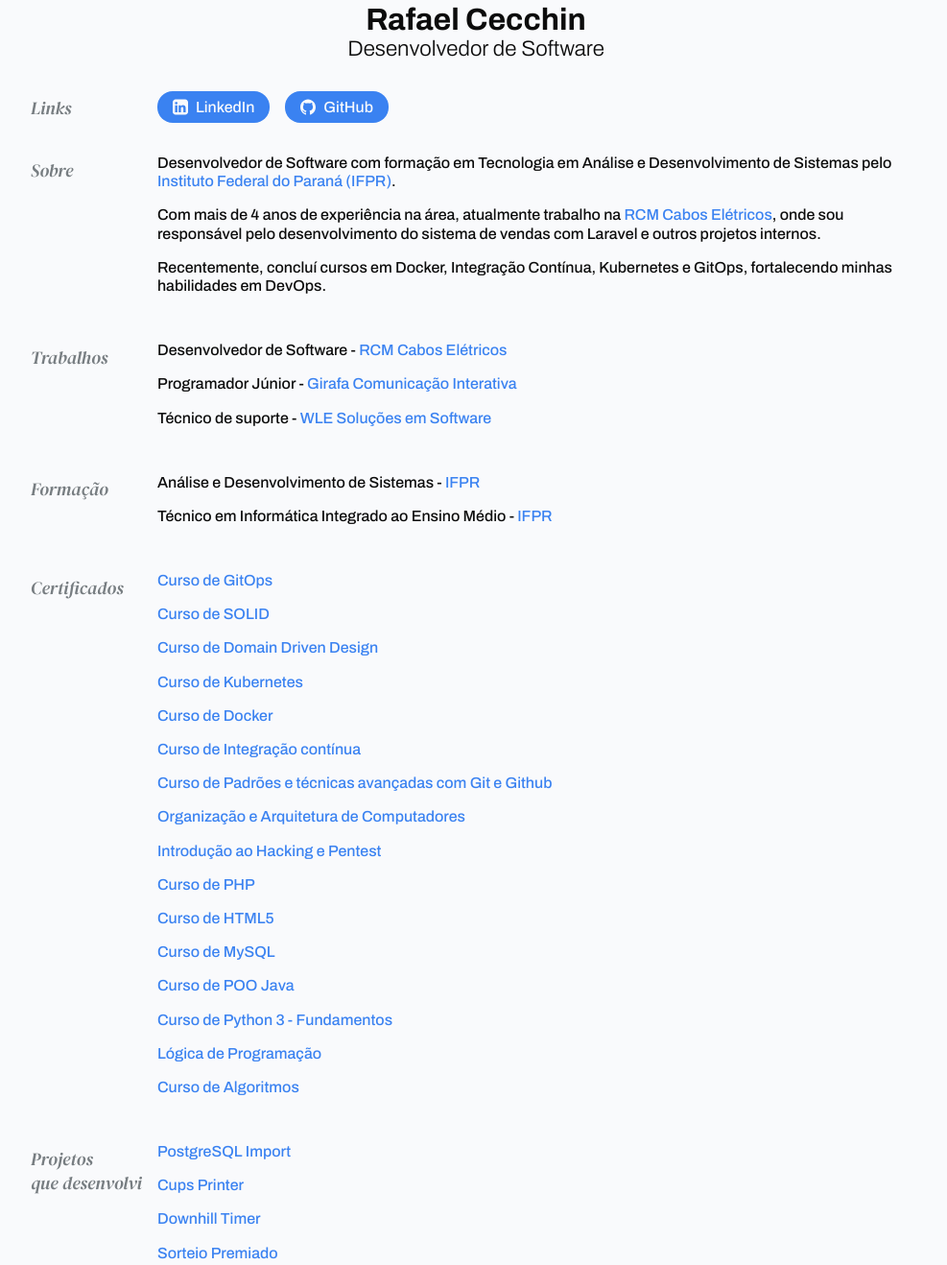
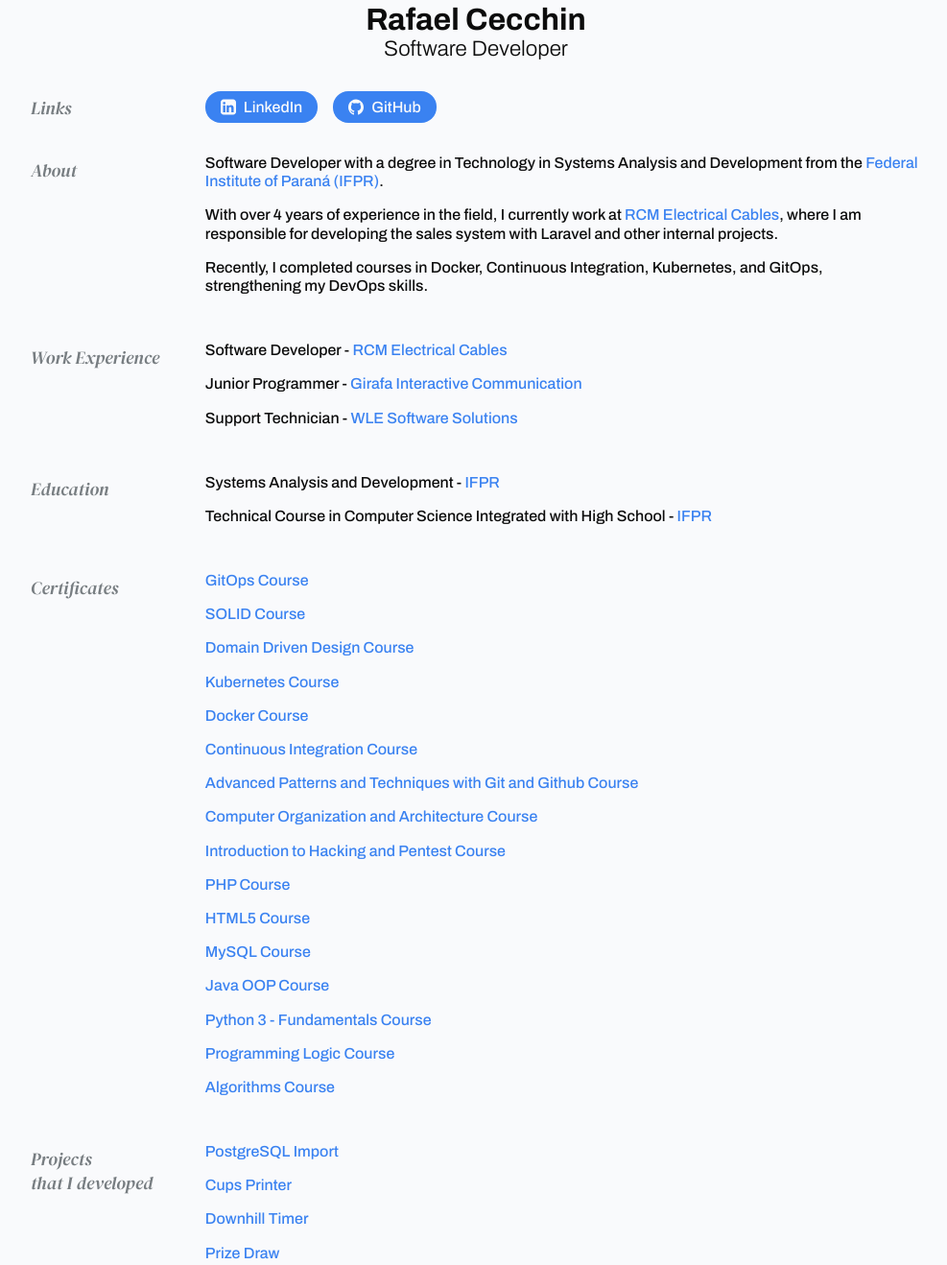
Before and after one commit to RafaelCecchin/website-resume, a plain HTML site: page index.html in a window 1280 px wide. Shown: the part 29-1347 px from the top of the page at 96% size, without its empty margins (144-1131 px from the left). Drawn offline with Linux system fonts and the light colour scheme.

Commit message:
feat: update html lang

```diff
--- a/index.html
+++ b/index.html
@@ -1,5 +1,5 @@
 <!DOCTYPE html>
-<html lang="pt-BR">
+<html lang="en">
     <head>
         <meta charset="UTF-8">
         <meta name="viewport" content="width=device-width, initial-scale=1.0">
@@ -13,20 +13,20 @@
         <link href="https://fonts.googleapis.com/css2?family=DM+Serif+Display:ital@0;1&display=swap" rel="stylesheet">
 
         <!-- Open Graph tags -->
-        <meta property="og:title" content="Rafael Cecchin - Desenvolvedor de Software">
+        <meta property="og:title" content="Rafael Cecchin - Software Developer">
         <meta property="og:type" content="website">
         <meta property="og:url" content="https://www.rafaelcecchin.com.br/">
         <meta property="og:image" content="https://www.rafaelcecchin.com.br/assets/img/rafael-cecchin-og.jpg">
-        <meta property="og:description" content="Desenvolvedor de Software com formação em Tecnologia em Análise e Desenvolvimento de Sistemas pelo Instituto Federal do Paraná (IFPR).">
+        <meta property="og:description" content="Software Developer with a degree in Technology in Systems Analysis and Development from the Federal Institute of Paraná (IFPR).">
         <meta property="og:site_name" content="Dev. Rafael Cecchin">
-        <meta property="og:locale" content="pt_BR">
+        <meta property="og:locale" content="en_US">
 
         <link rel="stylesheet" href="assets/css/style.css">
     </head>
     <body>
 
         <h1 class="title">Rafael Cecchin</h1>
-        <h2 class="subtitle">Desenvolvedor de Software</h2>
+        <h2 class="subtitle">Software Developer</h2>
 
         <div class="grid">
 
@@ -47,121 +47,121 @@
                     GitHub</a>
             </div>
 
-            <h3>Sobre</h3>
+            <h3>About</h3>
             <div class="data about">
-                <p>Desenvolvedor de Software com formação em Tecnologia em Análise e Desenvolvimento de Sistemas pelo
-                <a target="_blank" href="https://ifpr.edu.br/uniao-da-vitoria/">Instituto Federal do Paraná (IFPR)</a>.</p>
+                <p>Software Developer with a degree in Technology in Systems Analysis and Development from the
+                <a target="_blank" href="https://ifpr.edu.br/uniao-da-vitoria/">Federal Institute of Paraná (IFPR)</a>.</p>
 
-                <p>Com mais de 4 anos de experiência na área, atualmente trabalho na <a target="_blank" href="https://www.rcmcaboseletricos.com.br/">RCM Cabos Elétricos</a>,
-                onde sou responsável pelo desenvolvimento do sistema de vendas com Laravel e outros projetos internos.</p>
+                <p>With over 4 years of experience in the field, I currently work at <a target="_blank" href="https://www.rcmcaboseletricos.com.br/">RCM Electrical Cables</a>,
+                where I am responsible for developing the sales system with Laravel and other internal projects.</p>
 
-                <p>Recentemente, concluí cursos em Docker, Integração Contínua, Kubernetes e GitOps,
-                fortalecendo minhas habilidades em DevOps.</p>
+                <p>Recently, I completed courses in Docker, Continuous Integration, Kubernetes, and GitOps,
+                strengthening my DevOps skills.</p>
             </div>
 
-            <h3>Trabalhos</h3>
+            <h3>Work Experience</h3>
             <div class="data work">
                 <ul>
-                    <li>Desenvolvedor de Software - <a target="_blank" href="https://www.rcmcaboseletricos.com.br/">RCM Cabos Elétricos</a></li>
-                    <li>Programador Júnior - <a target="_blank" href="https://girafacomunicacao.com.br/">Girafa Comunicação Interativa</a></li>
-                    <li>Técnico de suporte - <a target="_blank" href="https://www.wlesoft.com.br/">WLE Soluções em Software</a></li>
+                    <li>Software Developer - <a target="_blank" href="https://www.rcmcaboseletricos.com.br/">RCM Electrical Cables</a></li>
+                    <li>Junior Programmer - <a target="_blank" href="https://girafacomunicacao.com.br/">Girafa Interactive Communication</a></li>
+                    <li>Support Technician - <a target="_blank" href="https://www.wlesoft.com.br/">WLE Software Solutions</a></li>
                 </ul>
             </div>
 
-            <h3>Formação</h3>
+            <h3>Education</h3>
             <div class="data academic-education">
                 <ul>
-                    <li>Análise e Desenvolvimento de Sistemas - <a target="_blank" href="https://ifpr.edu.br/uniao-da-vitoria/">IFPR</a></li>
-                    <li>Técnico em Informática Integrado ao Ensino Médio - <a target="_blank" href="https://ifpr.edu.br/uniao-da-vitoria/">IFPR</a></li>
+                    <li>Systems Analysis and Development - <a target="_blank" href="https://ifpr.edu.br/uniao-da-vitoria/">IFPR</a></li>
+                    <li>Technical Course in Computer Science Integrated with High School - <a target="_blank" href="https://ifpr.edu.br/uniao-da-vitoria/">IFPR</a></li>
                 </ul>
             </div>
 
-            <h3>Certificados</h3>
+            <h3>Certificates</h3>
             <div class="data certificates">
                 <ul>
-                    <li><a target="_blank" href="https://fullcycle.com.br/certificado/2ef44bf1-1d73-4448-8ee3-d88677fec933/">Curso de GitOps</a></li>
-                    <li><a target="_blank" href="https://fullcycle.com.br/certificado/207aafff-00ae-42b6-b2bc-7e78f1e19793">Curso de SOLID</a></li>
-                    <li><a target="_blank" href="https://fullcycle.com.br/certificado/8614202b-9d86-4038-9401-e1dedcb5039e/">Curso de Domain Driven Design</a></li>
-                    <li><a target="_blank" href="https://fullcycle.com.br/certificado/70b53df1-61a3-4141-a258-037876b54c1a">Curso de Kubernetes</a></li>
-                    <li><a target="_blank" href="https://fullcycle.com.br/certificado/46284a14-6129-46bb-94bb-d804fb634fa3">Curso de Docker</a></li>
-                    <li><a target="_blank" href="https://fullcycle.com.br/certificado/6817ad56-9009-4627-9bb4-a3079c614035">Curso de Integração contínua</a></li>
-                    <li><a target="_blank" href="https://fullcycle.com.br/certificado/b31cbc32-faf9-41a6-b985-eec0d2263893">Curso de Padrões e técnicas avançadas com Git e Github</a></li>
-                    <li><a target="_blank" href="https://drive.google.com/file/d/1dxZHqoUsy7sMlx8Scjw5NHetdKhPsf8X/view?usp=share_link">Organização e Arquitetura de Computadores</a></li>
-                    <li><a target="_blank" href="https://drive.google.com/open?id=1BlxgRlVuEmNGb3dh5AAYHHnJEQAvZ0zs">Introdução ao Hacking e Pentest</a></li>
-                    <li><a target="_blank" href="https://drive.google.com/open?id=1bhW3yZeSAmGHA-rjvQ2trhjNcYjLpQXX">Curso de PHP</a></li>
-                    <li><a target="_blank" href="https://drive.google.com/open?id=1SI9gQLqGu_XlPGJmJ8ppnkaaGwxajpo8">Curso de HTML5</a></li>
-                    <li><a target="_blank" href="https://drive.google.com/open?id=1D3VrLsh2dOX261eb2ysaLNO4TJUOdypS">Curso de MySQL</a></li>
-                    <li><a target="_blank" href="https://drive.google.com/file/d/1s2u30tmsfVcTP9czh8jG_cwbt8Dsvlue/view?usp=drivesdk">Curso de POO Java</a></li>
-                    <li><a target="_blank" href="https://drive.google.com/file/d/1WUyokg-YNKrTGDCBgsthrcjmfNxx05Q9/view?usp=drivesdk">Curso de Python 3 - Fundamentos</a></li>
-                    <li><a target="_blank" href="https://drive.google.com/file/d/1QP5oSlCdB_2QiwAIE0iGXEpAjUdAufOi/view?usp=drivesdk">Lógica de Programação</a></li>
-                    <li><a target="_blank" href="https://drive.google.com/file/d/1b-T0kEE_4iqLTX_OycwzgjIhaI-Hl9NX/view?usp=drivesdk">Curso de Algoritmos</a></li>
+                    <li><a target="_blank" href="https://fullcycle.com.br/certificado/2ef44bf1-1d73-4448-8ee3-d88677fec933/">GitOps Course</a></li>
+                    <li><a target="_blank" href="https://fullcycle.com.br/certificado/207aafff-00ae-42b6-b2bc-7e78f1e19793">SOLID Course</a></li>
+                    <li><a target="_blank" href="https://fullcycle.com.br/certificado/8614202b-9d86-4038-9401-e1dedcb5039e/">Domain Driven Design Course</a></li>
+                    <li><a target="_blank" href="https://fullcycle.com.br/certificado/70b53df1-61a3-4141-a258-037876b54c1a">Kubernetes Course</a></li>
+                    <li><a target="_blank" href="https://fullcycle.com.br/certificado/46284a14-6129-46bb-94bb-d804fb634fa3">Docker Course</a></li>
+                    <li><a target="_blank" href="https://fullcycle.com.br/certificado/6817ad56-9009-4627-9bb4-a3079c614035">Continuous Integration Course</a></li>
+                    <li><a target="_blank" href="https://fullcycle.com.br/certificado/b31cbc32-faf9-41a6-b985-eec0d2263893">Advanced Patterns and Techniques with Git and Github Course</a></li>
+                    <li><a target="_blank" href="https://drive.google.com/file/d/1dxZHqoUsy7sMlx8Scjw5NHetdKhPsf8X/view?usp=share_link">Computer Organization and Architecture Course</a></li>
+                    <li><a target="_blank" href="https://drive.google.com/open?id=1BlxgRlVuEmNGb3dh5AAYHHnJEQAvZ0zs">Introduction to Hacking and Pentest Course</a></li>
+                    <li><a target="_blank" href="https://drive.google.com/open?id=1bhW3yZeSAmGHA-rjvQ2trhjNcYjLpQXX">PHP Course</a></li>
+                    <li><a target="_blank" href="https://drive.google.com/open?id=1SI9gQLqGu_XlPGJmJ8ppnkaaGwxajpo8">HTML5 Course</a></li>
+                    <li><a target="_blank" href="https://drive.google.com/open?id=1D3VrLsh2dOX261eb2ysaLNO4TJUOdypS">MySQL Course</a></li>
+                    <li><a target="_blank" href="https://drive.google.com/file/d/1s2u30tmsfVcTP9czh8jG_cwbt8Dsvlue/view?usp=drivesdk">Java OOP Course</a></li>
+                    <li><a target="_blank" href="https://drive.google.com/file/d/1WUyokg-YNKrTGDCBgsthrcjmfNxx05Q9/view?usp=drivesdk">Python 3 - Fundamentals Course</a></li>
+                    <li><a target="_blank" href="https://drive.google.com/file/d/1QP5oSlCdB_2QiwAIE0iGXEpAjUdAufOi/view?usp=drivesdk">Programming Logic Course</a></li>
+                    <li><a target="_blank" href="https://drive.google.com/file/d/1b-T0kEE_4iqLTX_OycwzgjIhaI-Hl9NX/view?usp=drivesdk">Algorithms Course</a></li>
                 </ul>
             </div>
 
-            <h3>Projetos <br/>que desenvolvi</h3>
+            <h3>Projects <br/>that I developed</h3>
             <div class="data projects-development">
                 <ul>
                     <ul>
                         <li><a target="_blank" href="https://github.com/RafaelCecchin/pg-import">PostgreSQL Import</a></li>
                         <li><a target="_blank" href="https://github.com/RafaelCecchin/cups-printer">Cups Printer</a></li>
                         <li><a target="_blank" href="https://github.com/RafaelCecchin/downhill-timer">Downhill Timer</a></li>
-                        <li><a target="_blank" href="https://github.com/RafaelCecchin/sorteio-premiado">Sorteio Premiado</a></li>
+                        <li><a target="_blank" href="https://github.com/RafaelCecchin/sorteio-premiado">Prize Draw</a></li>
                         <li><a target="_blank" href="https://github.com/RafaelCecchin/fakelogin">Fake Login</a></li>
-                        <li><a target="_blank" href="https://github.com/RafaelCecchin/wordpress-simpleslider">Wordpress Simpleslider</a></li>
+                        <li><a target="_blank" href="https://github.com/RafaelCecchin/wordpress-simpleslider">WordPress Simple Slider</a></li>
                         <li><a target="_blank" href="https://github.com/RafaelCecchin/google-home-page">Google Home Page</a></li>
-                        <li><a target="_blank" href="https://github.com/RafaelCecchin/wordpress-recaptchav3">Wordpress reCAPTCHA v3</a></li>
+                        <li><a target="_blank" href="https://github.com/RafaelCecchin/wordpress-recaptchav3">WordPress reCAPTCHA v3</a></li>
                         <li><a target="_blank" href="https://github.com/RafaelCecchin/bahapp">Bahapp</a></li>
                         <li><a target="_blank" href="https://github.com/RafaelCecchin/website-resume">Website Resume</a></li>
                     </ul>
                 </ul>
             </div>
 
-            <h3>Projetos <br/>que participei</h3>
+            <h3>Projects <br/>that I participated in</h3>
             <div class="data projects-participation">
                 <ul>
                     <li>
                         <a target="_blank" width="450" height="215" href="https://girafacomunicacao.com.br">
-                            <img src="assets/img/projects/girafacomunicacao.com.jpg" alt="Site da Girafa Comunicação Interativa">
+                            <img src="assets/img/projects/girafacomunicacao.com.jpg" alt="Girafa Comunicação Interativa Website">
                         </a>
                     </li>
                     <li>
                         <a target="_blank" width="450" height="215" href="https://wlesoft.com.br">
-                            <img src="assets/img/projects/wlesoft.com.jpg" alt="Site da WLE Soluções em Software">
+                            <img src="assets/img/projects/wlesoft.com.jpg" alt="WLE Software Solutions Website">
                         </a>
                     </li>
                     <li>
                         <a target="_blank" width="450" height="215" href="https://amsulpar.com.br">
-                            <img src="assets/img/projects/amsulpar.com.jpg" alt="Site da AMSULPAR">
+                            <img src="assets/img/projects/amsulpar.com.jpg" alt="AMSULPAR Website">
                         </a>
                     </li>
                     <li>
                         <a target="_blank" width="450" height="215" href="https://cisvali.com.br">
-                            <img src="assets/img/projects/cisvali.com.jpg" alt="Site da Cisvali">
+                            <img src="assets/img/projects/cisvali.com.jpg" alt="Cisvali Website">
                         </a>
                     </li>
                     <li>
                         <a target="_blank" width="450" height="215" href="https://helpmultas.com.br">
-                            <img src="assets/img/projects/helpmultas.com.jpg" alt="Site da Help Multas">
+                            <img src="assets/img/projects/helpmultas.com.jpg" alt="Help Multas Website">
                         </a>
                     </li>
                     <li>
                         <a target="_blank" width="450" height="215" href="https://perfectsolucoes.com.br">
-                            <img src="assets/img/projects/perfectsolucoes.com.jpg" alt="Site da Perfect Soluções">
+                            <img src="assets/img/projects/perfectsolucoes.com.jpg" alt="Perfect Solutions Website">
                         </a>
                     </li>
                     <li>
                         <a target="_blank" width="450" height="215" href="https://portomultas.com.br">
-                            <img src="assets/img/projects/portomultas.com.jpg" alt="Site da Porto Multas">
+                            <img src="assets/img/projects/portomultas.com.jpg" alt="Porto Multas Website">
                         </a>
                     </li>
                     <li>
                         <a target="_blank" width="450" height="215" href="https://tomodat.com">
-                            <img src="assets/img/projects/tomodat.com.jpg" alt="Site da Tomodat">
+                            <img src="assets/img/projects/tomodat.com.jpg" alt="Tomodat Website">
                         </a>
                     </li>
                     <li>
                         <a target="_blank" width="450" height="215" href="https://qualiplas.com.br/">
-                            <img src="assets/img/projects/qualiplas.com.jpg" alt="Site da Qualiplas">
+                            <img src="assets/img/projects/qualiplas.com.jpg" alt="Qualiplas Website">
                         </a>
                     </li>
                 </ul>
```
